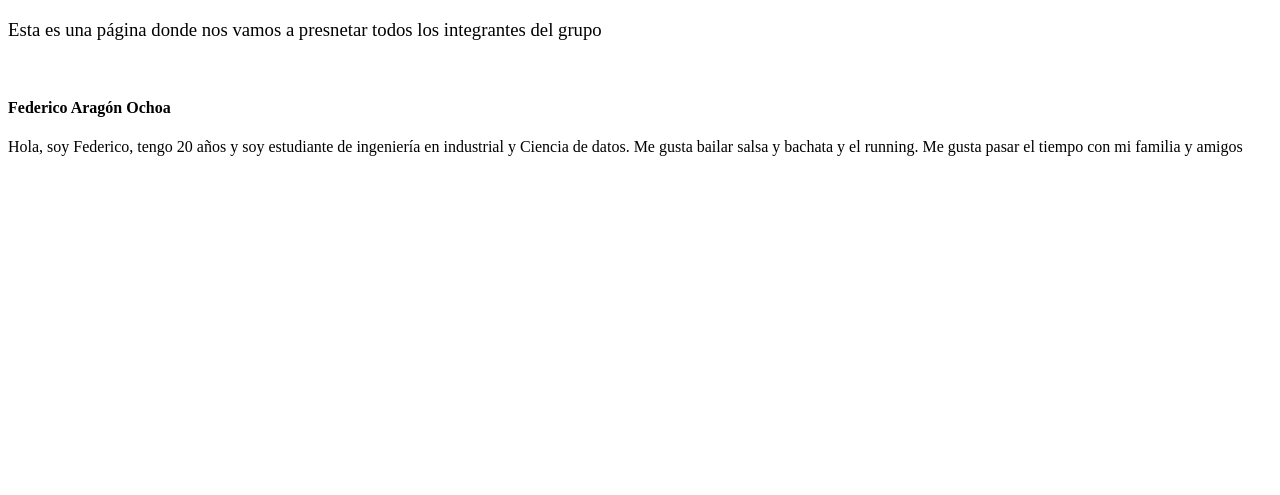
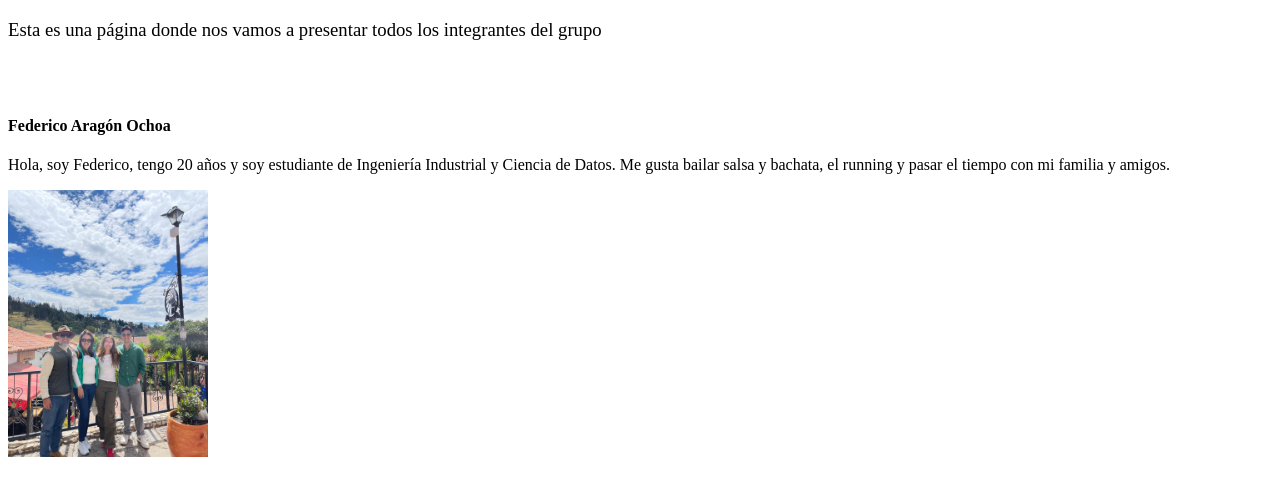
Before and after one commit to sara-munoz-5/lab1_grupo4, a plain HTML site: page index.html in a window 1280 px wide. Shown: the part 61-556 px from the top of the page. Drawn offline with Linux system fonts and the light colour scheme.

Commit message:
I add a photo from me in my description. I created a folder to manage this image, you can put your images here in order to add them to the web

```diff
--- a/index.html
+++ b/index.html
@@ -1,17 +1,25 @@
 <!DOCTYPE html>
 <html lang="es">
 <head>
-<meta charset="UTF-8">
-<meta name="viewport" content="width=device-width, initial-scale=1.0"> <title>Proyecto de Grupo</title>
+  <meta charset="UTF-8">
+  <meta name="viewport" content="width=device-width, initial-scale=1.0">
+  <title>Proyecto de Grupo</title>
 </head>
+
 <body>
-<h1>Bienvenidos al Proyecto de Grupo</h1>
-<h3 style="font-weight: normal;">Esta es una página donde nos vamos a presnetar todos los integrantes del grupo</h3>
-&nbsp;
+  <h1>Bienvenidos al Proyecto de Grupo</h1>
 
+  <h3 style="font-weight: normal;"> Esta es una página donde nos vamos a presentar todos los integrantes del grupo </h3>
 
-<h4>Federico Aragón Ochoa</h4>
-<p>Hola, soy Federico, tengo 20 años y soy estudiante de ingeniería en industrial y Ciencia de datos. Me gusta bailar salsa y bachata y el running. Me gusta pasar el tiempo con mi familia y amigos</p>
+  <br><br>
+
+  <h4>Federico Aragón Ochoa</h4>
+  <p>
+    Hola, soy Federico, tengo 20 años y soy estudiante de Ingeniería Industrial y Ciencia de Datos.
+    Me gusta bailar salsa y bachata, el running y pasar el tiempo con mi familia y amigos.
+  </p>
+
+  <img src="Imagenes/FotoFederico.jpg" alt="Foto de Federico" width="200">
 
 </body>
 </html>
```
Also changed, not shown: Imagenes/FotoFederico.jpg (added).
